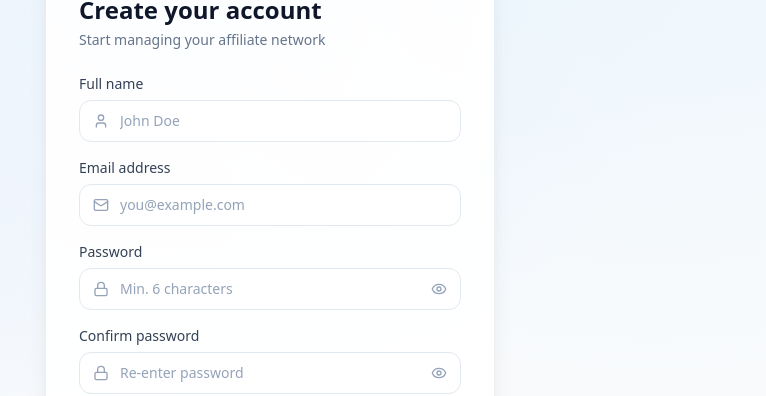
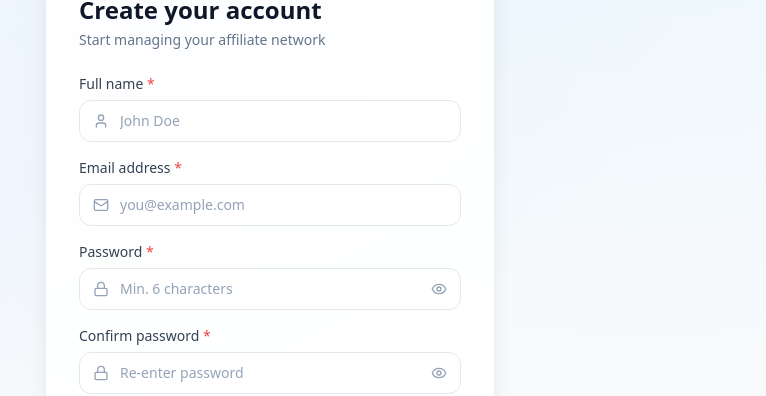
Before and after one commit to Mantu105/affiliatehub, a Next.js app: page /register in a window 1280 px wide. Shown: the part 192-588 px from the top of the page, without its empty margins (370-1136 px from the left). Built offline with nearby package versions, Linux system fonts and the light colour scheme.

Commit message:
feat: add required field asterisks to all auth forms

```diff
--- a/app/forgot-password/page.tsx
+++ b/app/forgot-password/page.tsx
@@ -49,7 +49,7 @@ export default function ForgotPasswordPage() {
       <form onSubmit={handleSubmit} className="space-y-4">
         {error && <div className="alert-error"><AlertCircle className="w-4 h-4 shrink-0 mt-0.5" /><span>{error}</span></div>}
         <div>
-          <label className="form-label" htmlFor="email">Email address</label>
+          <label className="form-label" htmlFor="email">Email address <span className="text-red-500">*</span></label>
           <div className="relative">
             <Mail className="absolute left-3.5 top-1/2 -translate-y-1/2 text-slate-400 w-4 h-4" />
             <input id="email" type="email" required autoComplete="email" placeholder="you@example.com"
@@ -57,7 +57,7 @@ export default function ForgotPasswordPage() {
           </div>
         </div>
         <div>
-          <label className="form-label" htmlFor="newPassword">New password</label>
+          <label className="form-label" htmlFor="newPassword">New password <span className="text-red-500">*</span></label>
           <div className="relative">
             <Lock className="absolute left-3.5 top-1/2 -translate-y-1/2 text-slate-400 w-4 h-4" />
             <input id="newPassword" type={showP ? 'text' : 'password'} required autoComplete="new-password"
@@ -70,7 +70,7 @@ export default function ForgotPasswordPage() {
           </div>
         </div>
         <div>
-          <label className="form-label" htmlFor="confirm">Confirm new password</label>
+          <label className="form-label" htmlFor="confirm">Confirm new password <span className="text-red-500">*</span></label>
           <div className="relative">
             <Lock className="absolute left-3.5 top-1/2 -translate-y-1/2 text-slate-400 w-4 h-4" />
             <input id="confirm" type={showC ? 'text' : 'password'} required autoComplete="new-password"
--- a/app/login/page.tsx
+++ b/app/login/page.tsx
@@ -35,7 +35,7 @@ function LoginForm() {
       <form onSubmit={handleLogin} className="space-y-4">
         {error && <div className="alert-error"><AlertCircle className="w-4 h-4 shrink-0 mt-0.5" /><span>{error}</span></div>}
         <div>
-          <label className="form-label" htmlFor="email">Email address</label>
+          <label className="form-label" htmlFor="email">Email address <span className="text-red-500">*</span></label>
           <div className="relative">
             <Mail className="absolute left-3.5 top-1/2 -translate-y-1/2 text-slate-400 w-4 h-4" />
             <input id="email" type="email" required autoComplete="email" placeholder="you@example.com"
@@ -44,7 +44,7 @@ function LoginForm() {
         </div>
         <div>
           <div className="flex items-center justify-between mb-1.5">
-            <label className="form-label mb-0" htmlFor="password">Password</label>
+            <label className="form-label mb-0" htmlFor="password">Password <span className="text-red-500">*</span></label>
             <Link href="/forgot-password" className="text-xs font-medium text-brand-600 hover:text-brand-700">Forgot password?</Link>
           </div>
           <div className="relative">
--- a/app/register/page.tsx
+++ b/app/register/page.tsx
@@ -64,7 +64,7 @@ export default function RegisterPage() {
       <form onSubmit={handleRegister} className="space-y-4">
         {error && <div className="alert-error"><AlertCircle className="w-4 h-4 shrink-0 mt-0.5" /><span>{error}</span></div>}
         <div>
-          <label className="form-label" htmlFor="name">Full name</label>
+          <label className="form-label" htmlFor="name">Full name <span className="text-red-500">*</span></label>
           <div className="relative">
             <User className="absolute left-3.5 top-1/2 -translate-y-1/2 text-slate-400 w-4 h-4" />
             <input id="name" type="text" required autoComplete="name" placeholder="John Doe"
@@ -72,7 +72,7 @@ export default function RegisterPage() {
           </div>
         </div>
         <div>
-          <label className="form-label" htmlFor="email">Email address</label>
+          <label className="form-label" htmlFor="email">Email address <span className="text-red-500">*</span></label>
           <div className="relative">
             <Mail className="absolute left-3.5 top-1/2 -translate-y-1/2 text-slate-400 w-4 h-4" />
             <input id="email" type="email" required autoComplete="email" placeholder="you@example.com"
@@ -80,7 +80,7 @@ export default function RegisterPage() {
           </div>
         </div>
         <div>
-          <label className="form-label" htmlFor="password">Password</label>
+          <label className="form-label" htmlFor="password">Password <span className="text-red-500">*</span></label>
           <div className="relative">
             <Lock className="absolute left-3.5 top-1/2 -translate-y-1/2 text-slate-400 w-4 h-4" />
             <input id="password" type={showP ? 'text' : 'password'} required autoComplete="new-password"
@@ -101,7 +101,7 @@ export default function RegisterPage() {
           )}
         </div>
         <div>
-          <label className="form-label" htmlFor="confirm">Confirm password</label>
+          <label className="form-label" htmlFor="confirm">Confirm password <span className="text-red-500">*</span></label>
           <div className="relative">
             <Lock className="absolute left-3.5 top-1/2 -translate-y-1/2 text-slate-400 w-4 h-4" />
             <input id="confirm" type={showC ? 'text' : 'password'} required autoComplete="new-password"
```
